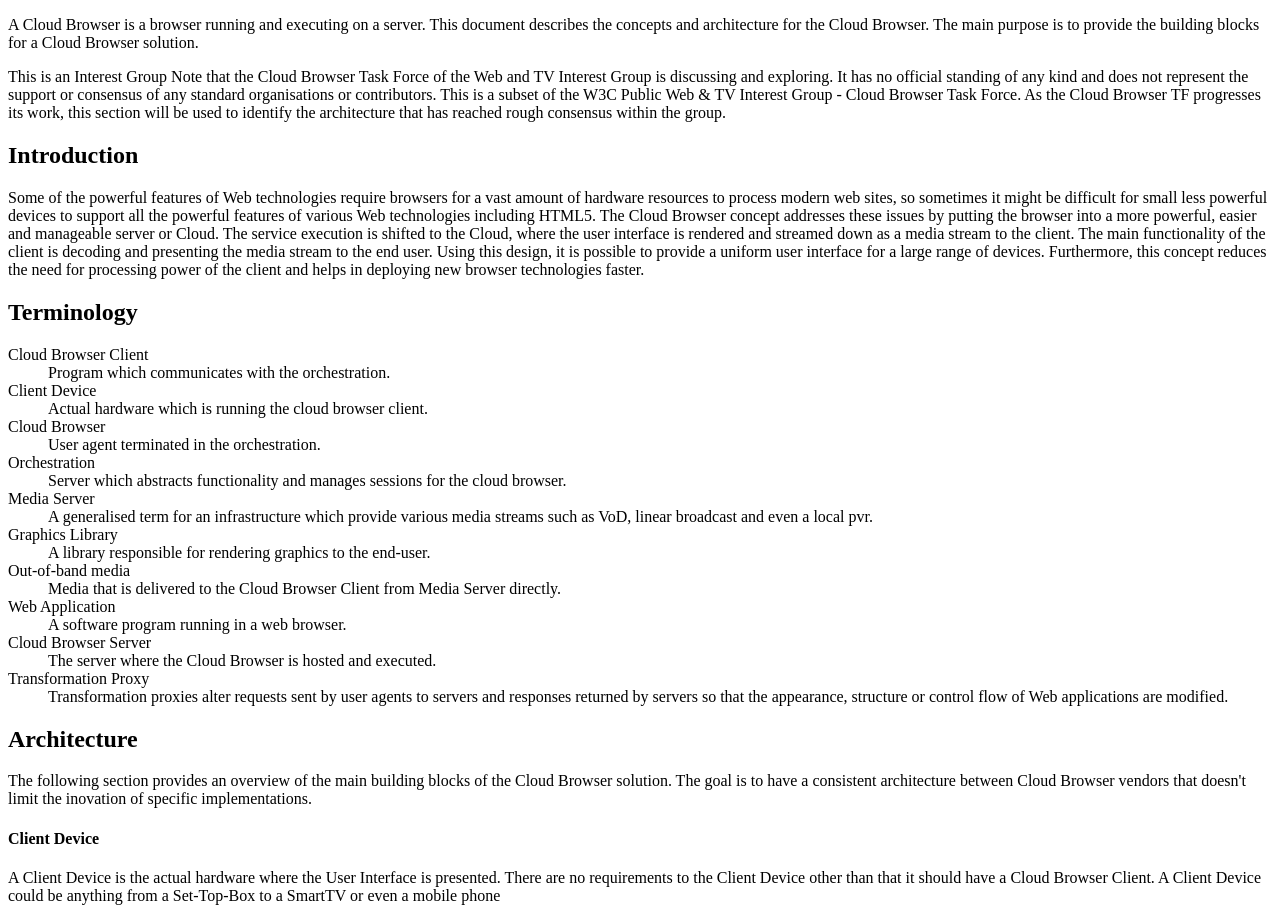
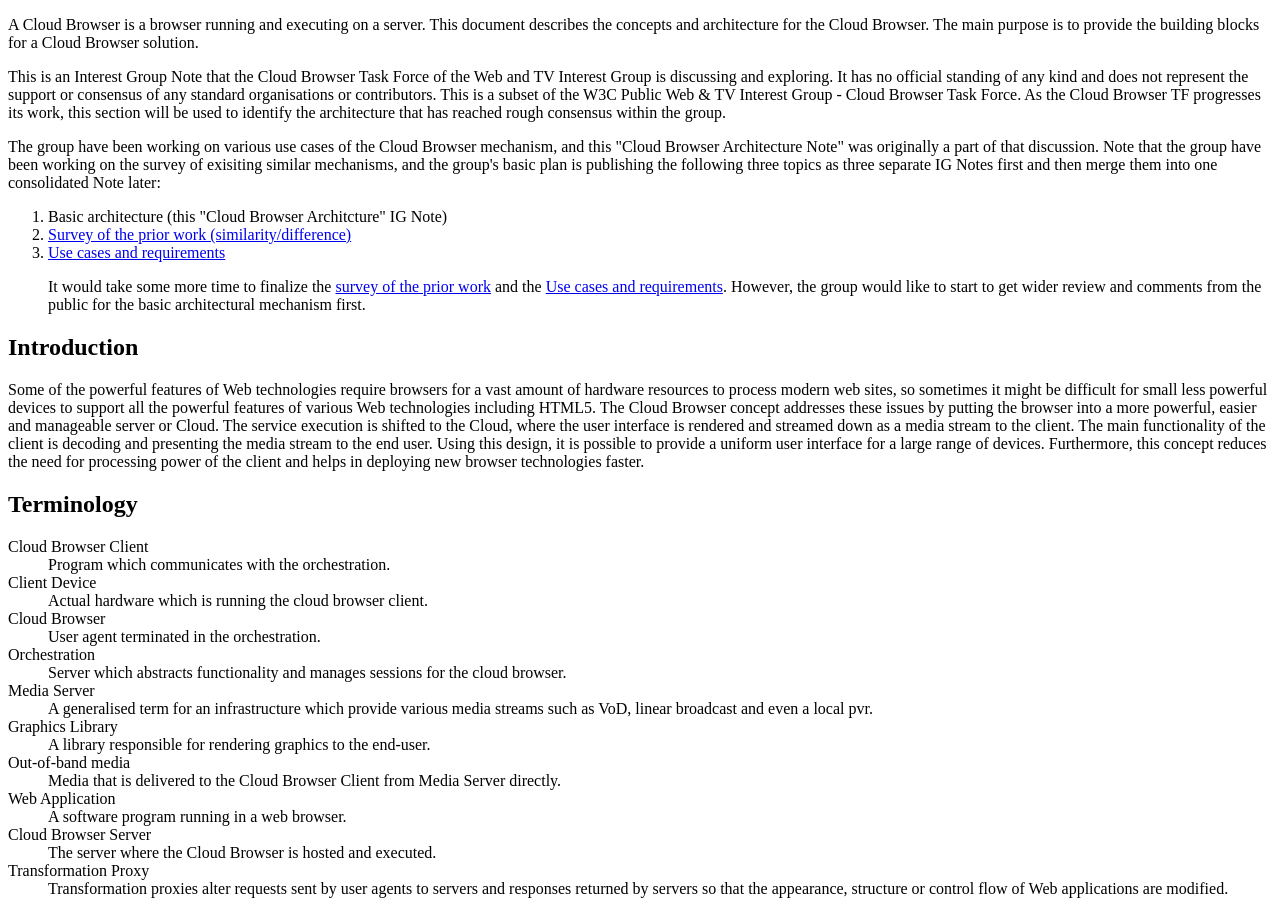
Before and after one commit to w3c/Web-and-TV-IG, a plain HTML site: page cloud-browser-tf/index.html in a window 1280 px wide. Shown: the top 908 px of the page. Drawn offline with Linux system fonts and the light colour scheme.

Commit message:
updating the status

```diff
--- a/cloud-browser-tf/index.html
+++ b/cloud-browser-tf/index.html
@@ -40,6 +40,18 @@
       <p>
           This is an Interest Group Note that the Cloud Browser Task Force of the Web and TV Interest Group is discussing and exploring. It has no official standing of any kind and does not represent the support or consensus of any standard organisations or contributors. This is a subset of the W3C Public Web &amp; TV Interest Group - Cloud Browser Task Force. As the Cloud Browser TF progresses its work, this section will be used to identify the architecture that has reached rough consensus within the group.
       </p>
+      <p>
+          The group have been working on various use cases of the Cloud Browser mechanism, and this "Cloud Browser Architecture Note" was originally a part of that discussion.  Note that the group have been working on the survey of exisiting similar mechanisms, and the group's basic plan is publishing the following three topics as three separate IG Notes first and then merge them into one consolidated Note later:
+      </p>
+      <ol>
+      <li>Basic architecture (this "Cloud Browser Architcture" IG Note)</li>
+      <li><a href="https://www.w3.org/2011/webtv/wiki/Main_Page/Cloud_Browser_TF/cloud_browser_vs_split_browser">Survey of the prior work (similarity/difference)</a></li>
+      <li><a href="https://www.w3.org/2011/webtv/wiki/Main_Page/Cloud_Browser_TF/UseCases">Use cases and requirements</a></li>
+      </ul>
+
+      <p>
+          It would take some more time to finalize the <a href="https://www.w3.org/2011/webtv/wiki/Main_Page/Cloud_Browser_TF/cloud_browser_vs_split_browser">survey of the prior work</a> and the <a href="https://www.w3.org/2011/webtv/wiki/Main_Page/Cloud_Browser_TF/UseCases">Use cases and requirements</a>.
+      However, the group would like to start to get wider review and comments from the public for the basic architectural mechanism first.
     </section>
 
     <section class="introductory">
```
